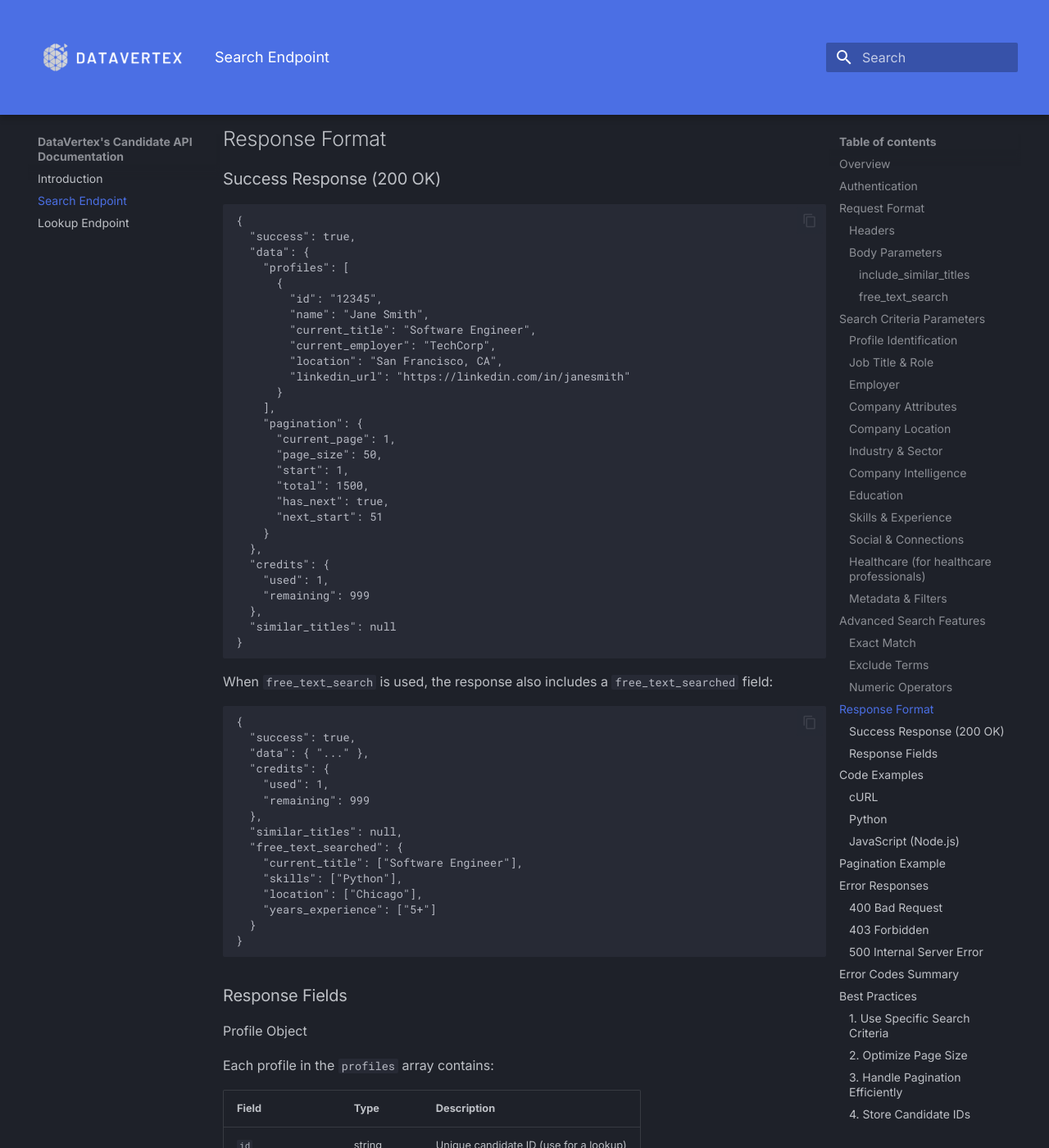
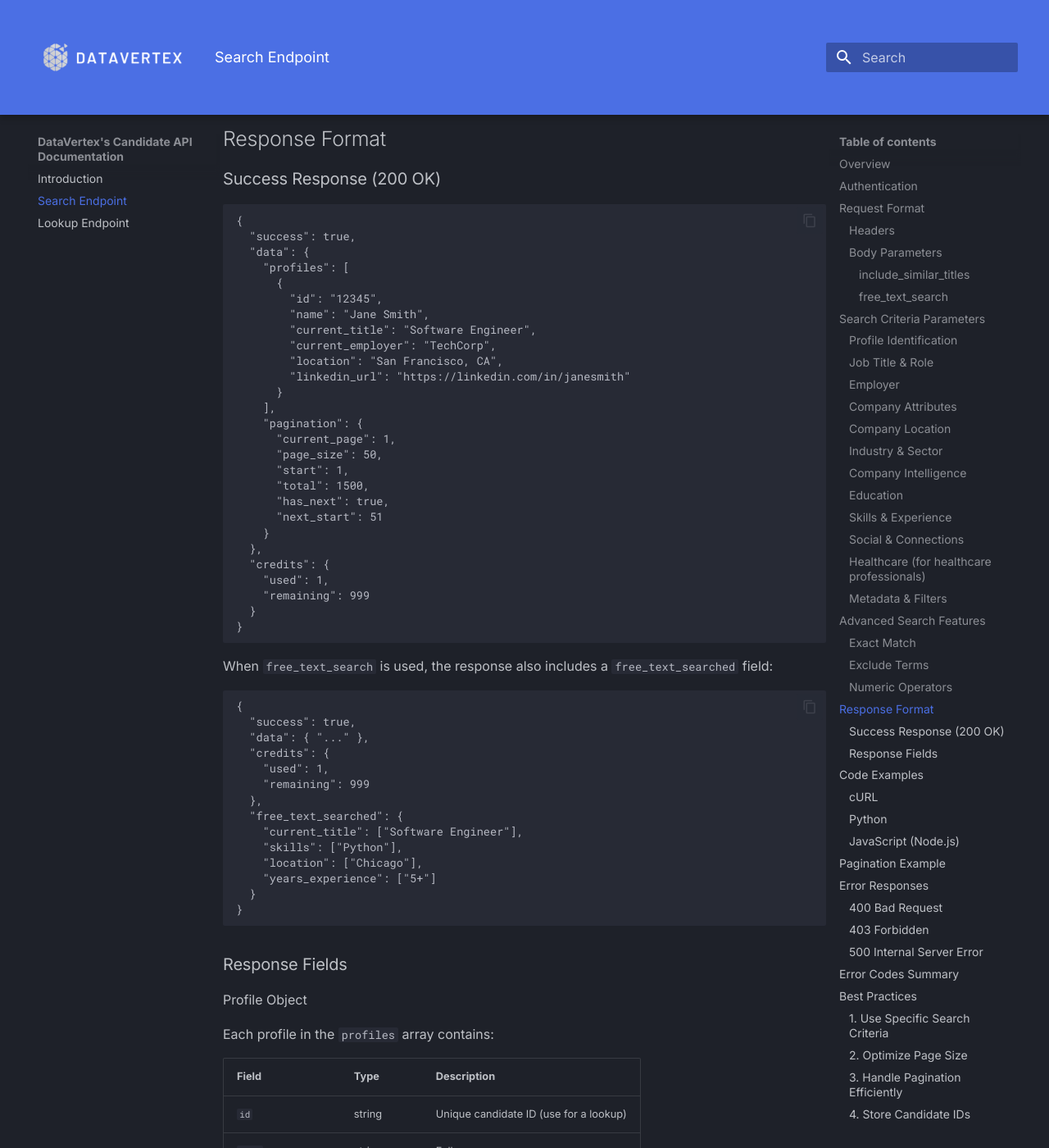
Before and after one commit to jbattdv/dv-api-docs, an MkDocs documentation site: the page built from docs/API_SEARCH_ENDPOINT.md, in a window 1280 px wide and 1400 px high, scrolled down 8760 px. Shown: the whole window at 82% size. Built offline with MkDocs 1.6.1 and Material for MkDocs 9.7.7, drawn with Linux system fonts in a browser that asks for light colours.

Commit message:
Removed include_similar_titles from response output when the parameter is not enabled

````diff
--- a/docs/API_SEARCH_ENDPOINT.md
+++ b/docs/API_SEARCH_ENDPOINT.md
@@ -349,8 +349,7 @@ Valid operators: `+`, `<`, `>=`, `<=`, `-` (range)
   "credits": {
     "used": 1,
     "remaining": 999
-  },
-  "similar_titles": null
+  }
 }
 ```
 
@@ -364,7 +363,6 @@ When `free_text_search` is used, the response also includes a `free_text_searche
     "used": 1,
     "remaining": 999
   },
-  "similar_titles": null,
   "free_text_searched": {
     "current_title": ["Software Engineer"],
     "skills": ["Python"],
````
